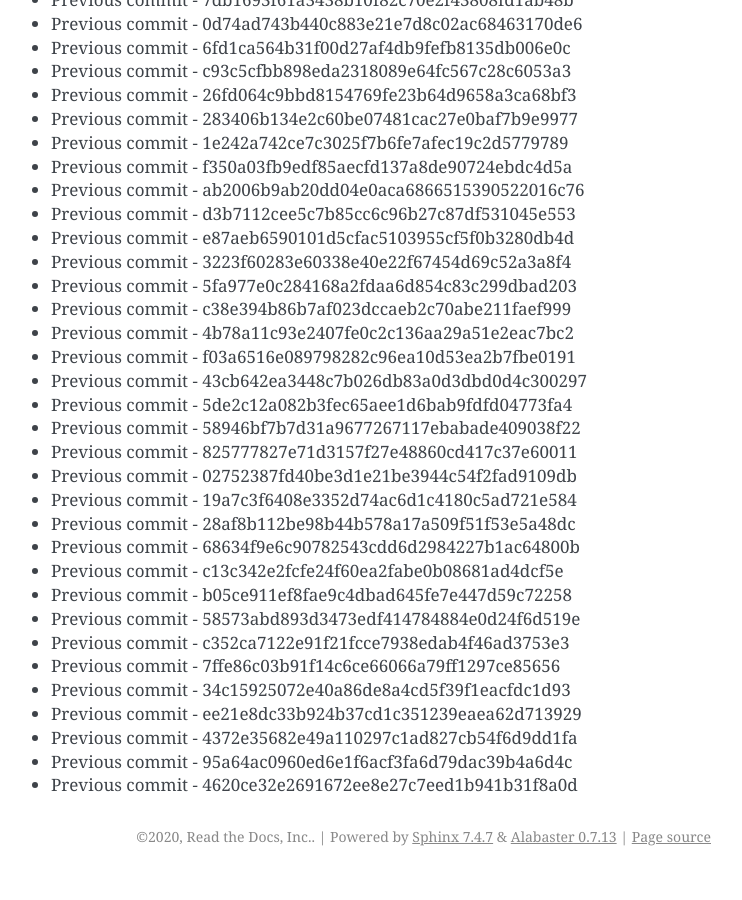
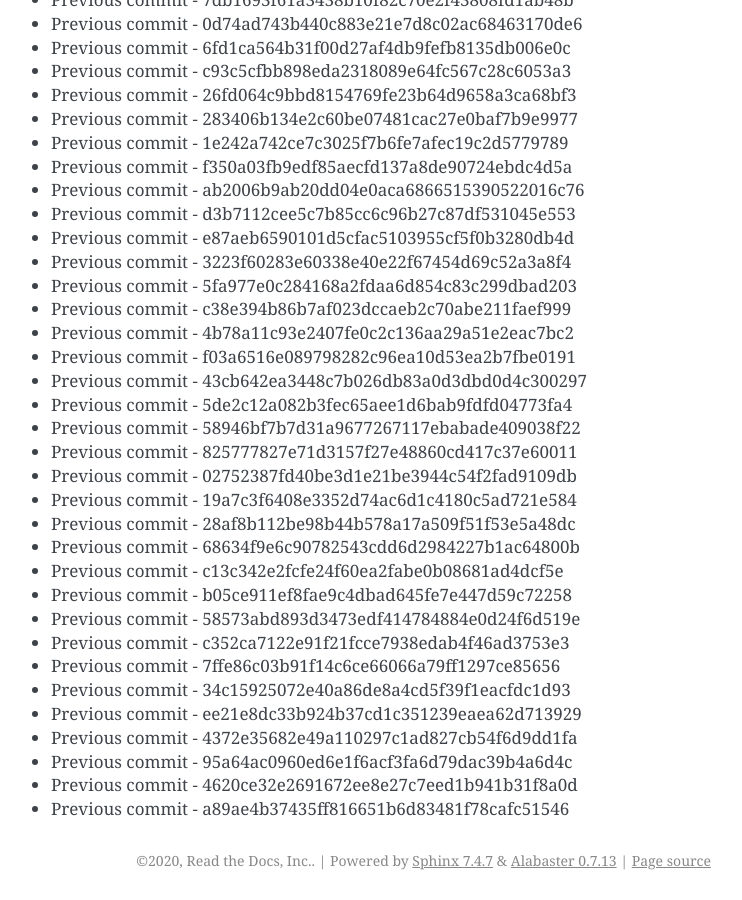
Before and after one commit to readthedocs/rtd-git-stresstest, a Sphinx documentation site: the page built from docs/updates.rst, in a window 1280 px wide and 900 px high, scrolled down 48868 px. Shown: the whole window, without its empty margins (399-1141 px from the left). Built offline with Sphinx 7.4.7, drawn with Linux system fonts in a browser that asks for light colours; before the commit the page ends 49744 px from its top, so only the background shows below that.

Commit message:
Generating commit from previous: a89ae4b37435ff816651b6d83481f78cafc51546

```diff
--- a/docs/updates.rst
+++ b/docs/updates.rst
@@ -2085,3 +2085,4 @@ It can be tested for any performance characteristics.
 * Previous commit - 4372e35682e49a110297c1ad827cb54f6d9dd1fa
 * Previous commit - 95a64ac0960ed6e1f6acf3fa6d79dac39b4a6d4c
 * Previous commit - 4620ce32e2691672ee8e27c7eed1b941b31f8a0d
+* Previous commit - a89ae4b37435ff816651b6d83481f78cafc51546
```
